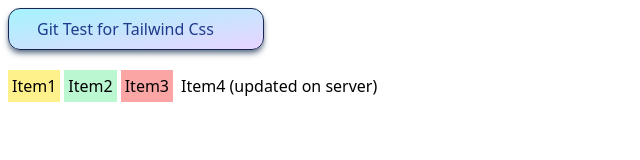
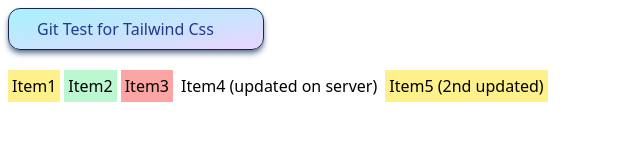
Before and after one commit to ZweMarnn/tailwindcss_test1, a website: page src/index.html in a window 1280 px wide. Shown: the whole page, without its empty margins (0-640 px from the left). Drawn offline with Linux system fonts and the light colour scheme.

Commit message:
Update index.html

```diff
--- a/src/index.html
+++ b/src/index.html
@@ -23,6 +23,9 @@
             <div class="item4 bg-blue-200 p-1">
                 Item4 (updated on server)
             </div>
+            <div class="item5 bg-yellow-200 p-1">
+                Item5 (2nd updated)
+            </div>
         </div>
     </section>
 </body>
```
